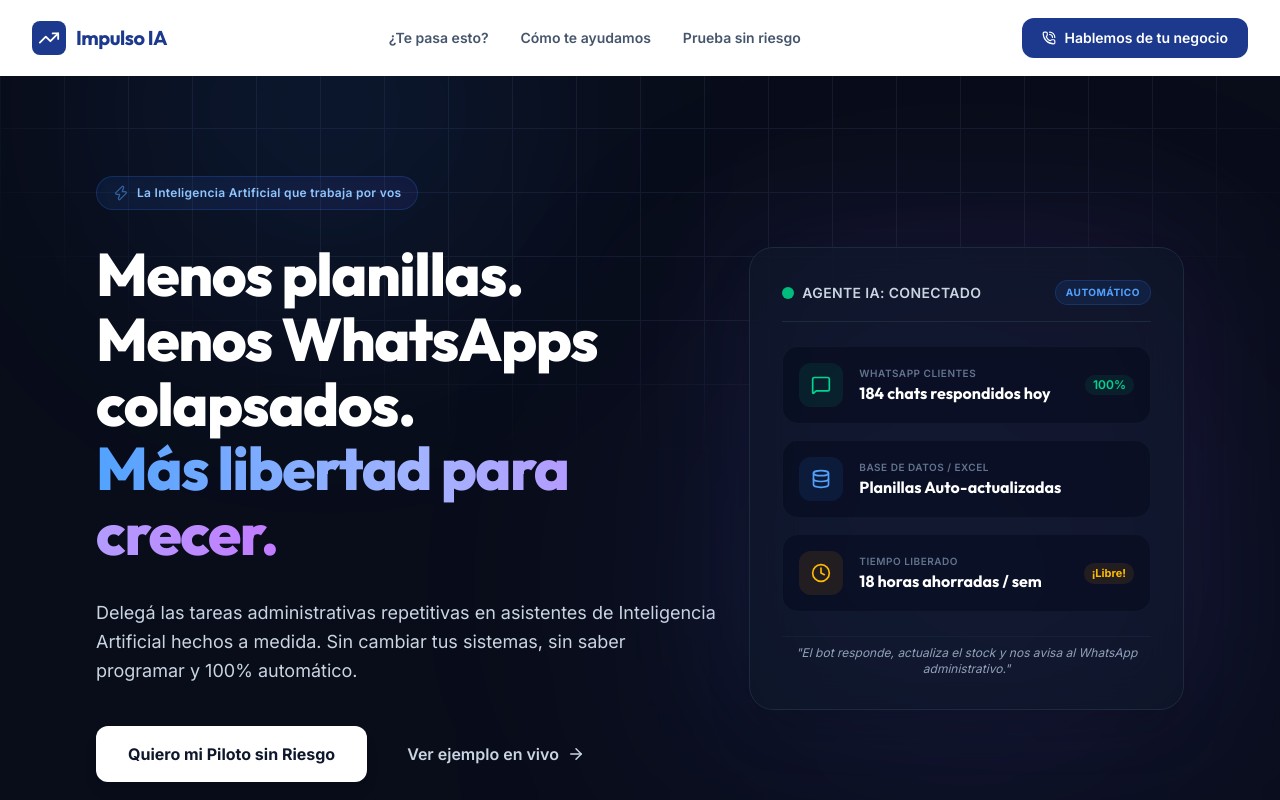
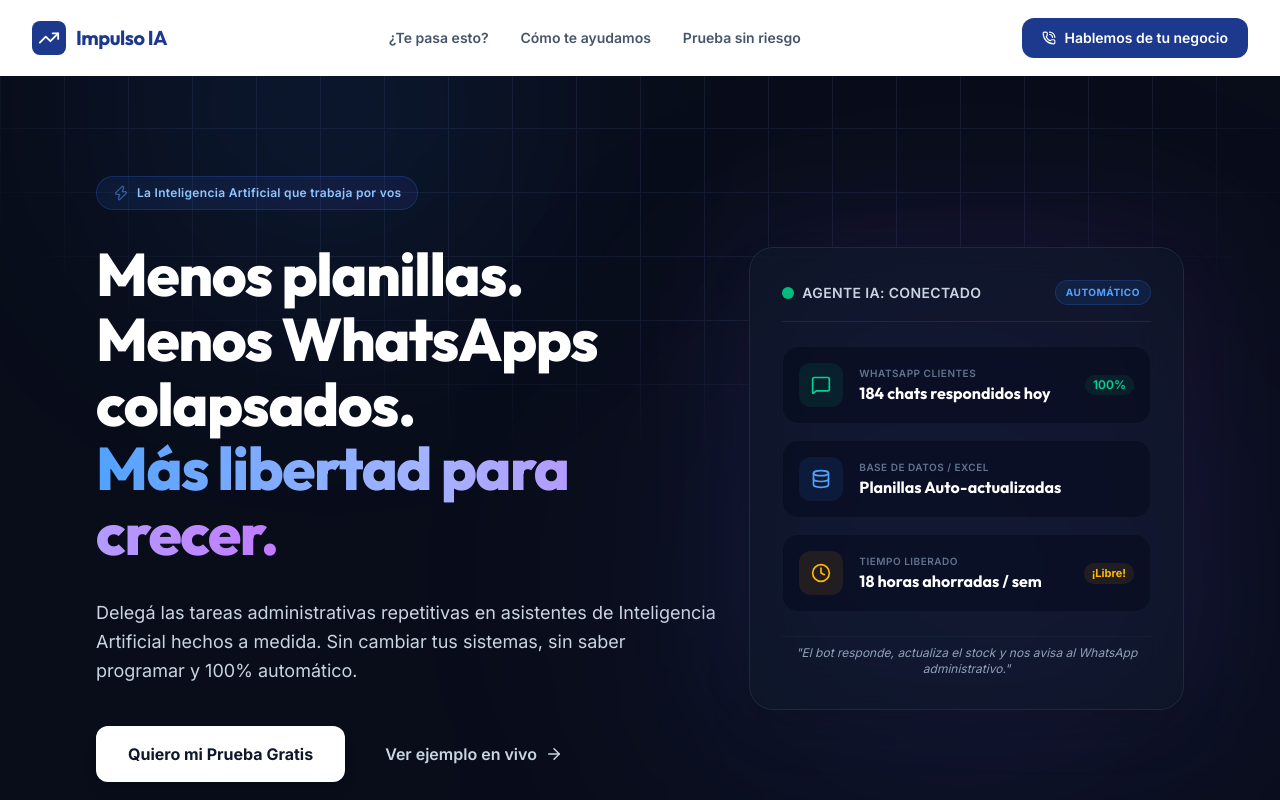
Before and after one commit to Ezequielmx/webia, a React (Vite) app: page / in a window 1280 px wide. Shown: the top 800 px of the page. Built offline with nearby package versions, Linux system fonts and the light colour scheme.

Commit message:
Change Hero CTA button to a direct WhatsApp link with Prueba Gratis text

```diff
--- a/src/components/Hero.jsx
+++ b/src/components/Hero.jsx
@@ -40,12 +40,14 @@ export default function Hero({ onOpenContact }) {
 
             {/* Premium Call to Actions */}
             <div className="pt-2 flex flex-col sm:flex-row gap-4 items-stretch sm:items-center">
-              <button
-                onClick={onOpenContact}
+              <a
+                href="https://wa.me/5491131155986?text=Hola!%20Quiero%20postular%20mi%20empresa%20a%20la%20Prueba%20Gratis%20de%2030%20d%C3%ADas."
+                target="_blank"
+                rel="noopener noreferrer"
                 className="bg-white hover:bg-slate-100 text-slate-900 font-bold py-4 px-8 rounded-xl text-sm sm:text-base transition-all duration-200 shadow-lg hover:shadow-xl hover:scale-[1.02] cursor-pointer text-center"
               >
-                Quiero mi Piloto sin Riesgo
-              </button>
+                Quiero mi Prueba Gratis
+              </a>
 
               <a
                 href="#como-ayuda"
```
